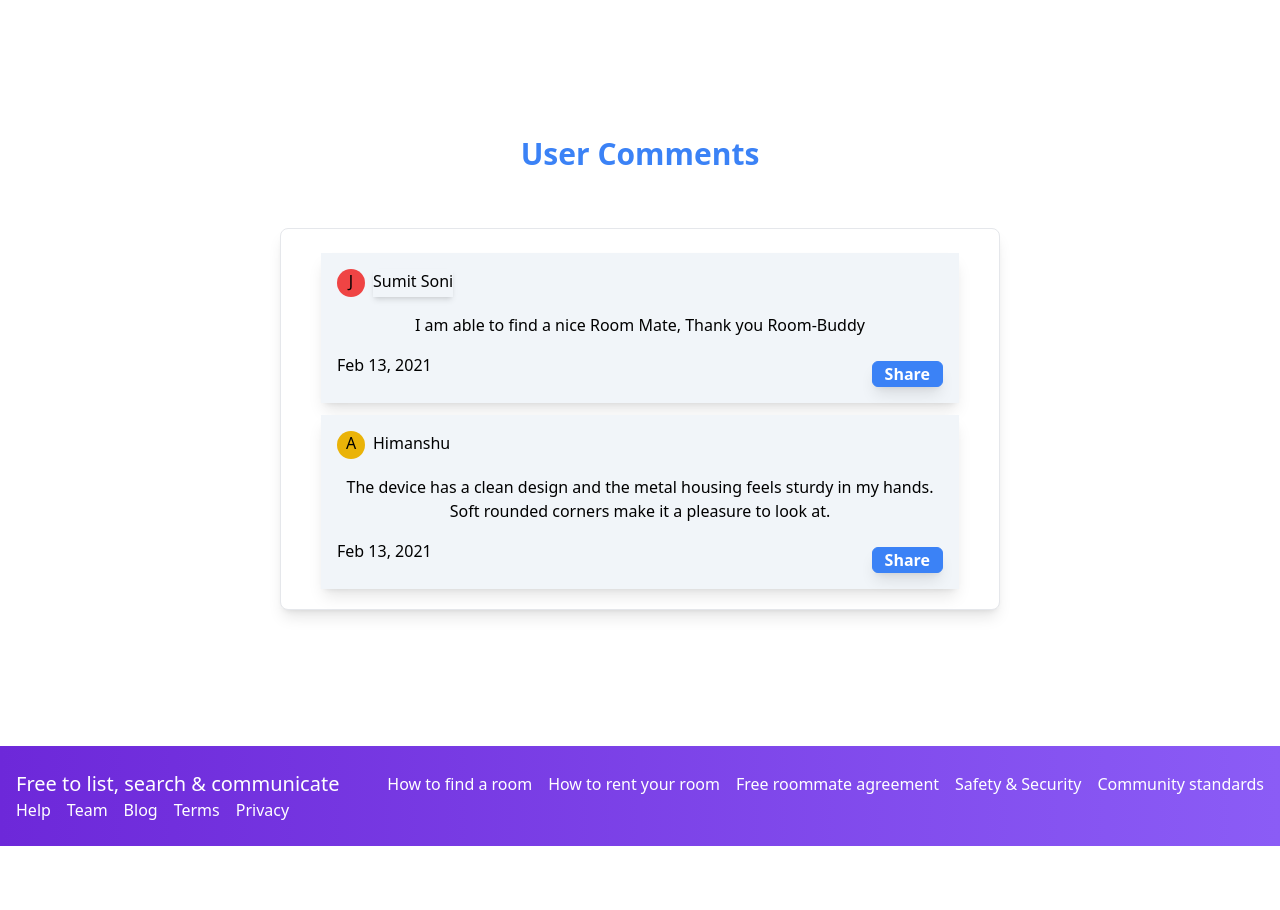
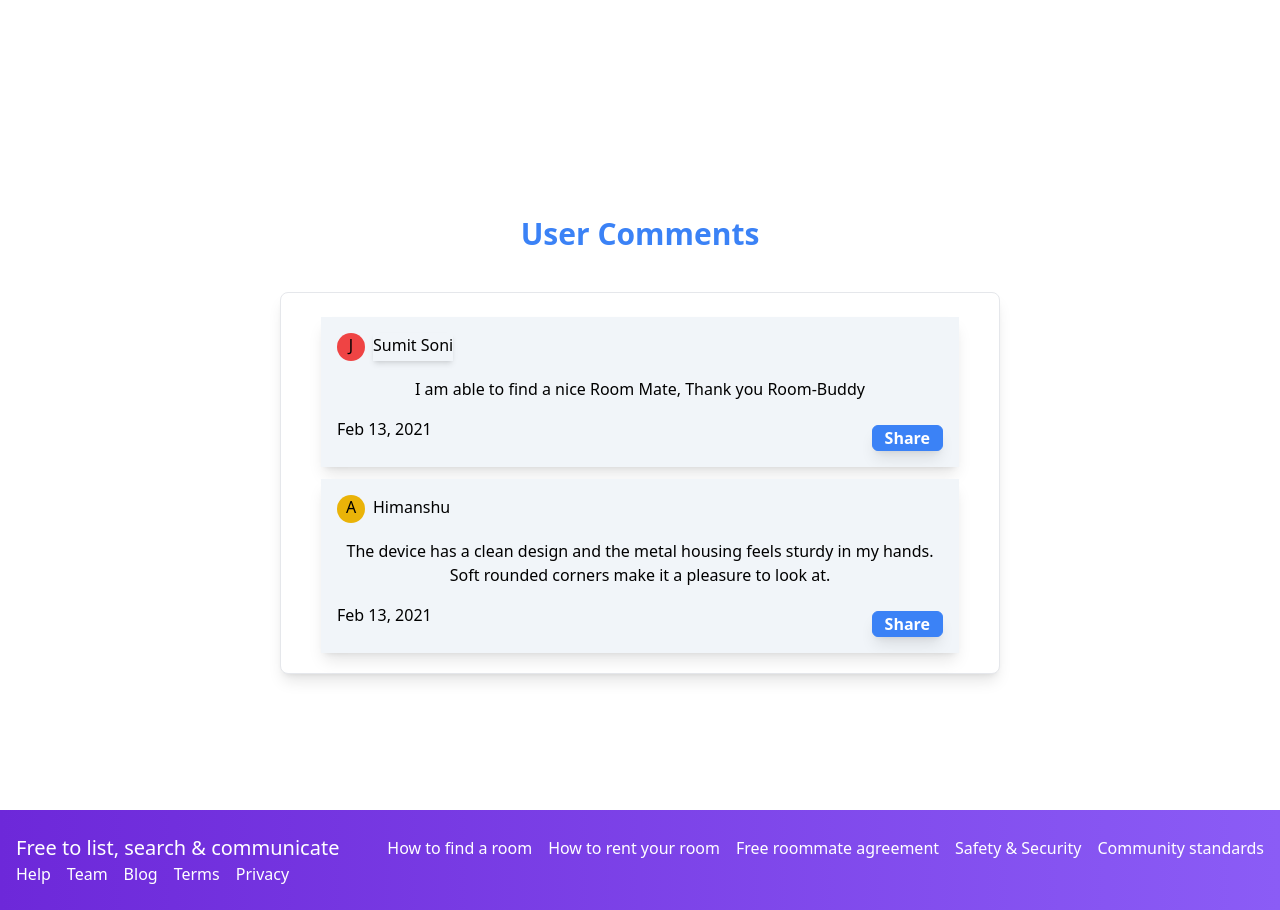
Before and after one commit to Sumitsonikaju/project-room-finder, a React (Create React App) app: page /mainPage in a window 1280 px wide. Shown: the part 1320-2230 px from the top of the page. Before the commit the page ends 2166 px from the top, so only its background shows below. Built offline with nearby package versions, Linux system fonts and the light colour scheme; no server answers; the database is empty; sample sign-in values are in the browser's storage.

Commit message:
margin set

```diff
--- a/src/Component/DisplayUserInfo.jsx
+++ b/src/Component/DisplayUserInfo.jsx
@@ -42,8 +42,8 @@ const DisplayUserInfo = () => {
 
   return (
    <>
-   <div className="px-5 h-screen py-5">
-   <div className="h-screen">
+   <div className="px-5 h-screen py-5 ">
+   <div className="h-screen ">
       <div>
         {isDisplayUserInfo && (
           <h1 className="pt-28 text-center pb-10 font-bold">
@@ -56,7 +56,7 @@ const DisplayUserInfo = () => {
           </h1>
         )}
       </div>
-      <div className="grid grid-cols-3 w-[70%] max-md:grid-cols-2 max-sm:grid-cols-1 max-md:gap-x-9  gap-x-5 gap-y-5 justify-items-center mx-auto ">
+      <div className="grid grid-cols-3 w-[70%] max-md:grid-cols-2 max-sm:grid-cols-1 max-md:gap-x-9 gap-x-5 gap-y-5 justify-items-center mx-auto ">
         {usersData.map((user) => (
           <div
             key={user.id}
--- a/src/Component/Main.jsx
+++ b/src/Component/Main.jsx
@@ -50,7 +50,7 @@ const Main = () => {
           <DisplayUserInfo />
         </section>
         <section className="text-center">
-          <h2 className="text-3xl font-bold mb-4 text-blue-500">
+          <h2 className="text-3xl font-bold pt-20 text-blue-500">
             User Comments
           </h2>
           <Review />
```
